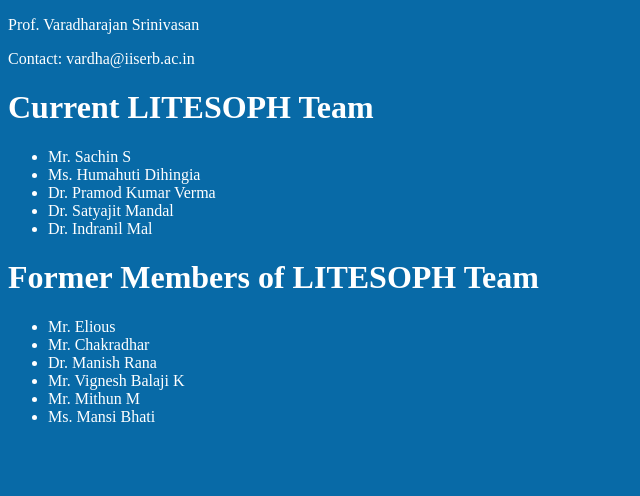
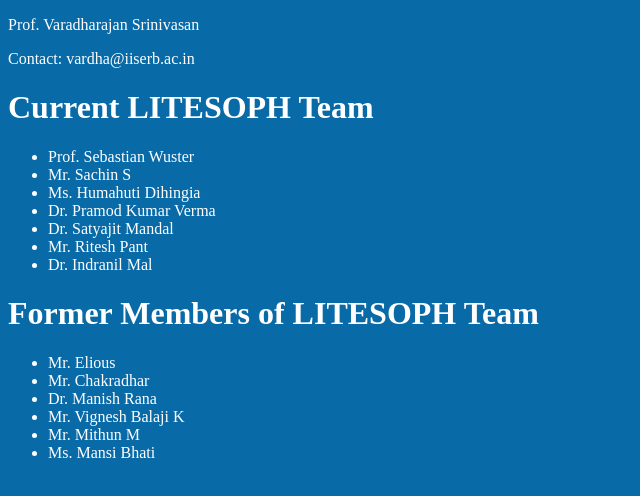
Before and after one commit to aitgcodes/litesoph-website, a Django app: template templates/people.html in a window 1280 px wide. Shown: the part 266-762 px from the top of the page, without its empty margins (0-640 px from the left). Run offline with Django 3.2, Linux system fonts and the light colour scheme; the template is opened without the code that fills it, so the values that code supplies are empty.

Commit message:
update on website

```diff
--- a/templates/people.html
+++ b/templates/people.html
@@ -103,10 +103,12 @@
    <h1> Current LITESOPH Team</h1>
      <ul>
 
+      <li>Prof. Sebastian Wuster </li>
       <li>Mr. Sachin S</li>
       <li>Ms. Humahuti Dihingia</li>
       <li>Dr. Pramod Kumar Verma</li>
       <li>Dr. Satyajit Mandal</li>
+      <li>Mr. Ritesh Pant</li>
       <li>Dr. Indranil Mal</li>
 
     </ul>
```
